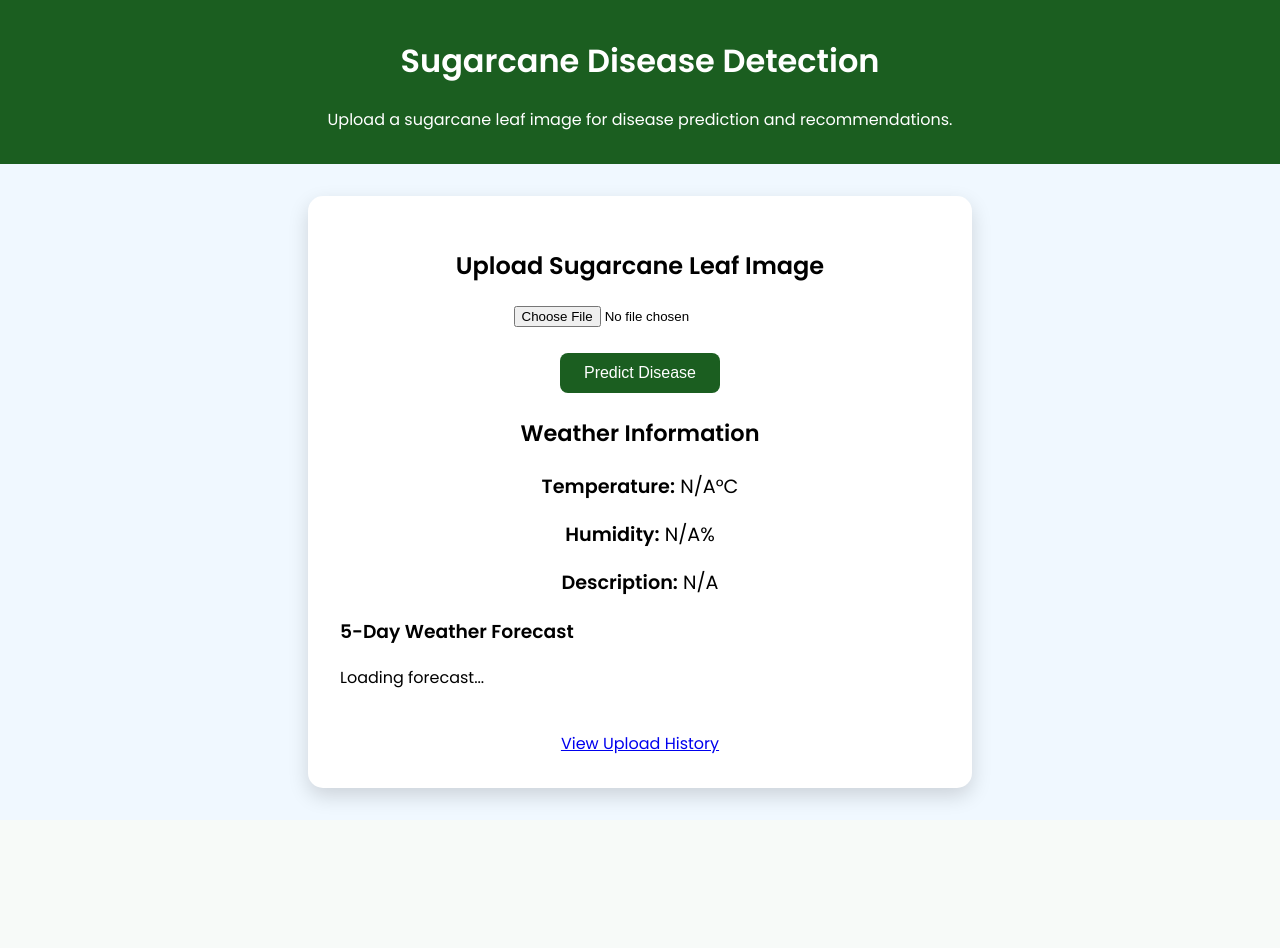
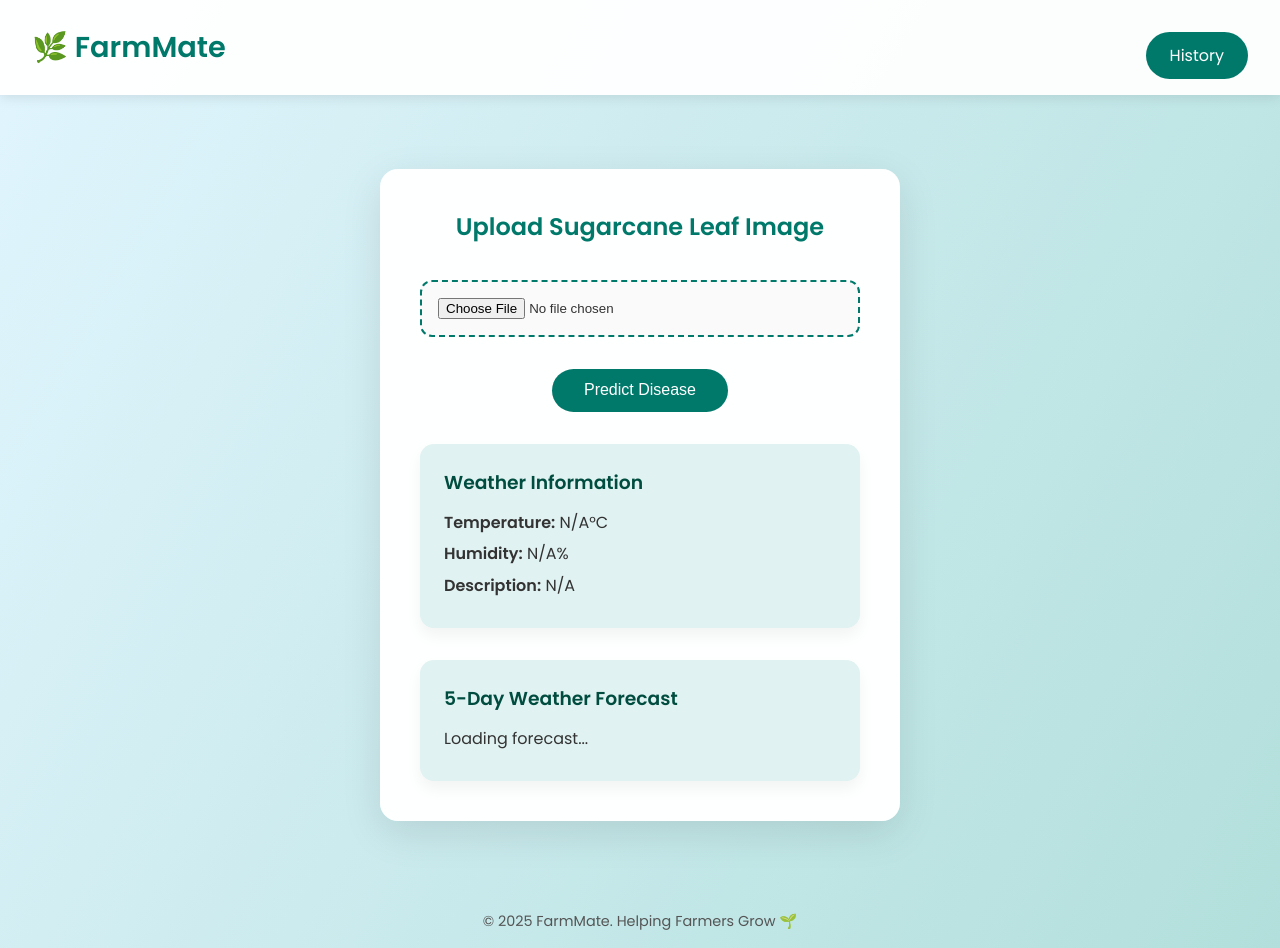
Before and after one commit to sumit-nalavade/FarmMate, a Flask app: page / in a window 1280 px wide. Before the commit the page ends 806 px from the top, so only its background shows below. Run offline with Flask 3, Linux system fonts and the light colour scheme.

Commit message:
Enhanced the UI of website

```diff
--- a/web application/templates/index.html
+++ b/web application/templates/index.html
@@ -3,80 +3,147 @@
 <head>
     <meta charset="UTF-8">
     <meta name="viewport" content="width=device-width, initial-scale=1.0">
-    <title>Sugarcane Disease Predictor</title>
+    <title>FarmMate | Sugarcane Disease Detection</title>
     <link href="https://fonts.googleapis.com/css2?family=Poppins:wght@400;600&display=swap" rel="stylesheet">
     <style>
+        * {
+            margin: 0;
+            padding: 0;
+            box-sizing: border-box;
+        }
         body {
-            background: #f0f8ff;
+            background: linear-gradient(120deg, #e1f5fe, #b2dfdb);
             font-family: 'Poppins', sans-serif;
-            margin: 0;
+            color: #333;
         }
-        .header {
-            background: #1b5e20;
-            color: white;
-            padding: 1rem;
-            text-align: center;
+        .navbar {
+            background: rgba(255,255,255,0.95);
+            box-shadow: 0 2px 12px rgba(0,0,0,0.1);
+            padding: 1rem 2rem;
+            display: flex;
+            justify-content: space-between;
+            align-items: center;
+            position: sticky;
+            top: 0;
+            z-index: 1000;
+        }
+        .navbar h1 {
+            color: #00796b;
+            font-size: 1.8rem;
+        }
+        .container {
+            display: flex;
+            flex-direction: column;
+            align-items: center;
+            justify-content: center;
+            padding: 2rem;
+            min-height: 100vh;
         }
         .card {
-            background: white;
-            padding: 2rem;
-            border-radius: 15px;
-            box-shadow: 0 8px 20px rgba(0,0,0,0.15);
+            background: rgba(255, 255, 255, 0.98);
+            padding: 2.5rem;
+            border-radius: 18px;
+            box-shadow: 0 12px 40px rgba(0, 0, 0, 0.1);
             text-align: center;
-            margin: 2rem;
-            max-width: 600px;
-            margin-left: auto;
-            margin-right: auto;
+            max-width: 520px;
+            width: 90%;
+            animation: fadeSlideIn 0.7s ease forwards;
+            opacity: 0;
         }
-        .weather-info {
-            font-size: 1.2rem;
+        @keyframes fadeSlideIn {
+            from { opacity: 0; transform: translateY(20px); }
+            to { opacity: 1; transform: translateY(0); }
+        }
+        .card h2 {
+            color: #00796b;
+            margin-bottom: 1.2rem;
+        }
+        input[type="file"] {
             margin: 1rem 0;
+            border: 2px dashed #00796b;
+            border-radius: 12px;
+            padding: 1rem;
+            width: 100%;
+            background: #fafafa;
+            cursor: pointer;
+            transition: all 0.3s ease;
+        }
+        input[type="file"]:hover {
+            background: #e0f2f1;
         }
         button {
-            background: #1b5e20;
+            background: #00796b;
             color: white;
             border: none;
-            padding: 0.7rem 1.5rem;
-            border-radius: 8px;
+            padding: 0.8rem 2rem;
+            border-radius: 50px;
             cursor: pointer;
-            transition: all 0.3s ease;
             font-size: 1rem;
+            transition: 0.3s ease;
+            margin-top: 1rem;
         }
         button:hover {
-            background: #43a047;
+            background: #26a69a;
+            transform: translateY(-2px);
+        }
+        .weather-section, .forecast {
+            margin-top: 2rem;
+            background: #e0f2f1;
+            border-radius: 14px;
+            padding: 1.5rem;
+            box-shadow: 0 8px 16px rgba(0,0,0,0.05);
+            width: 100%;
+            text-align: left;
+        }
+        .weather-section h3, .forecast h3 {
+            color: #004d40;
+            margin-bottom: 0.8rem;
+        }
+        .weather-section p, .forecast p {
+            margin: 0.4rem 0;
+            font-size: 1rem;
         }
         .emergency-alert {
             color: red;
             font-weight: bold;
         }
-        .forecast {
-            margin-top: 20px;
-            text-align: left;
+        a.btn {
+            display: inline-block;
+            text-decoration: none;
+            background: #00796b;
+            color: white;
+            padding: 0.7rem 1.5rem;
+            border-radius: 30px;
+            transition: all 0.3s ease;
+            margin-top: 1rem;
         }
-        .forecast p {
-            margin: 0.5rem 0;
+        a.btn:hover {
+            background: #26a69a;
+            transform: translateY(-1px);
         }
-        .forecast .normal {
-            color: green;
+        footer {
+            text-align: center;
+            padding: 1rem;
+            color: #555;
+            font-size: 0.9rem;
         }
     </style>
 </head>
 <body>
-
-<div class="header">
-    <h1>Sugarcane Disease Detection</h1>
-    <p>Upload a sugarcane leaf image for disease prediction and recommendations.</p>
+    <div class="navbar">
+        <h1>🌿 FarmMate</h1>
+        <a href="/history" class="btn">History</a>
     </div>
 
+    <div class="container">
         <div class="card">
             <h2>Upload Sugarcane Leaf Image</h2>
             <form action="/predict" method="POST" enctype="multipart/form-data">
-        <input type="file" name="image" accept="image/*" required><br><br>
+                <input type="file" name="image" accept="image/*" required>
                 <button type="submit">Predict Disease</button>
             </form>
 
-    <!-- Weather Information -->
-    <div class="weather-info">
+            <div class="weather-section">
                 <h3>Weather Information</h3>
                 <p><strong>Temperature:</strong> <span id="temp">N/A</span>°C</p>
                 <p><strong>Humidity:</strong> <span id="humidity">N/A</span>%</p>
@@ -84,16 +151,17 @@
                 <p id="emergency"></p>
             </div>
 
-    <!-- 5-day Weather Forecast -->
-    <div class="forecast" id="forecast">
+            <div class="forecast">
                 <h3>5-Day Weather Forecast</h3>
                 <p id="forecastMessage">Loading forecast...</p>
                 <ul id="forecastList"></ul>
             </div>
+        </div>
+    </div>
 
-    <br>
-    <a href="/history" class="btn">View Upload History</a>
-</div>
+    <footer>
+        © 2025 FarmMate. Helping Farmers Grow 🌱
+    </footer>
 
     <script>
     document.addEventListener('DOMContentLoaded', function() {
@@ -102,18 +170,13 @@
                 const lat = position.coords.latitude;
                 const lon = position.coords.longitude;
 
-            console.log(`Geolocation: Lat = ${lat}, Lon = ${lon}`);
-
                 fetch('/get_weather', {
                     method: 'POST',
-                headers: {
-                    'Content-Type': 'application/json',
-                },
+                    headers: { 'Content-Type': 'application/json' },
                     body: JSON.stringify({ lat: lat, lon: lon }),
                 })
                 .then(response => response.json())
                 .then(data => {
-                console.log("Weather Data:", data);
                     document.getElementById("temp").textContent = data.forecast[0]?.temp || "N/A";
                     document.getElementById("humidity").textContent = data.forecast[0]?.humidity || "N/A";
                     document.getElementById("description").textContent = data.forecast[0]?.description || "N/A";
@@ -133,7 +196,6 @@
                         forecastItem.textContent = `${day.date} - Temp: ${day.temp}°C, Humidity: ${day.humidity}% - ${day.description}`;
                         forecastList.appendChild(forecastItem);
                     });
-
                 })
                 .catch(error => {
                     console.error("Error fetching weather data:", error);
@@ -147,6 +209,5 @@
         }
     });
     </script>
-
 </body>
 </html>
```
Also changed, not shown: farmmate.db (added), history.db, static/uploads/yellow (176).jpeg (deleted), static/uploads/yellow (60).jpeg (deleted), static/uploads/yellow (73).jpeg (deleted). Lines whose indentation alone changed are shown as unchanged.
